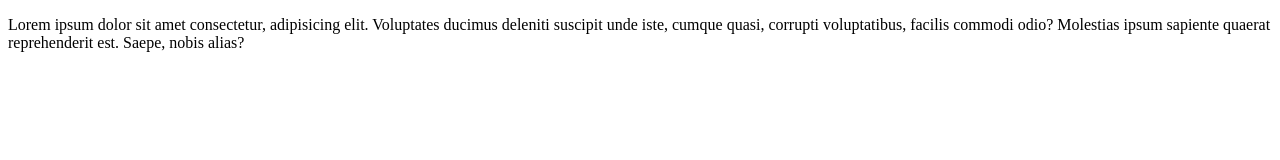
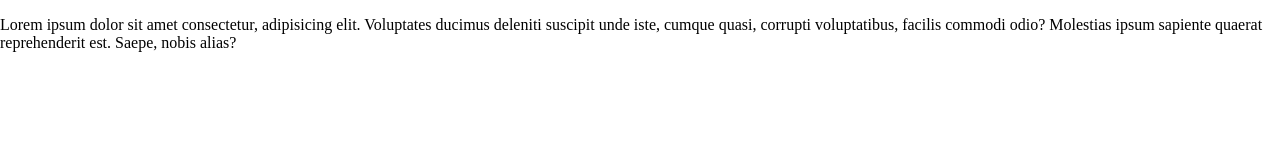
Before and after one commit to nickosha/rsschool-cv, a plain HTML site: page index.html in a window 1280 px wide. Drawn offline with Linux system fonts and the light colour scheme.

Commit message:
feat: add style.css

```diff
--- a/index.html
+++ b/index.html
@@ -5,6 +5,7 @@
     <meta http-equiv="X-UA-Compatible" content="IE=edge">
     <meta name="viewport" content="width=device-width, initial-scale=1.0">
     <title>CV</title>
+    <link rel="stylesheet" href="./style.css">
 </head>
 <body>
     <p>Lorem ipsum dolor sit amet consectetur, adipisicing elit. Voluptates ducimus deleniti suscipit unde iste, cumque quasi, corrupti voluptatibus, facilis commodi odio? Molestias ipsum sapiente quaerat reprehenderit est. Saepe, nobis alias?</p>
--- /dev/null
+++ b/style.css
@@ -0,0 +1,5 @@
+body {
+    margin: 0;
+    padding: 0;
+    box-sizing: border-box;
+}
```
